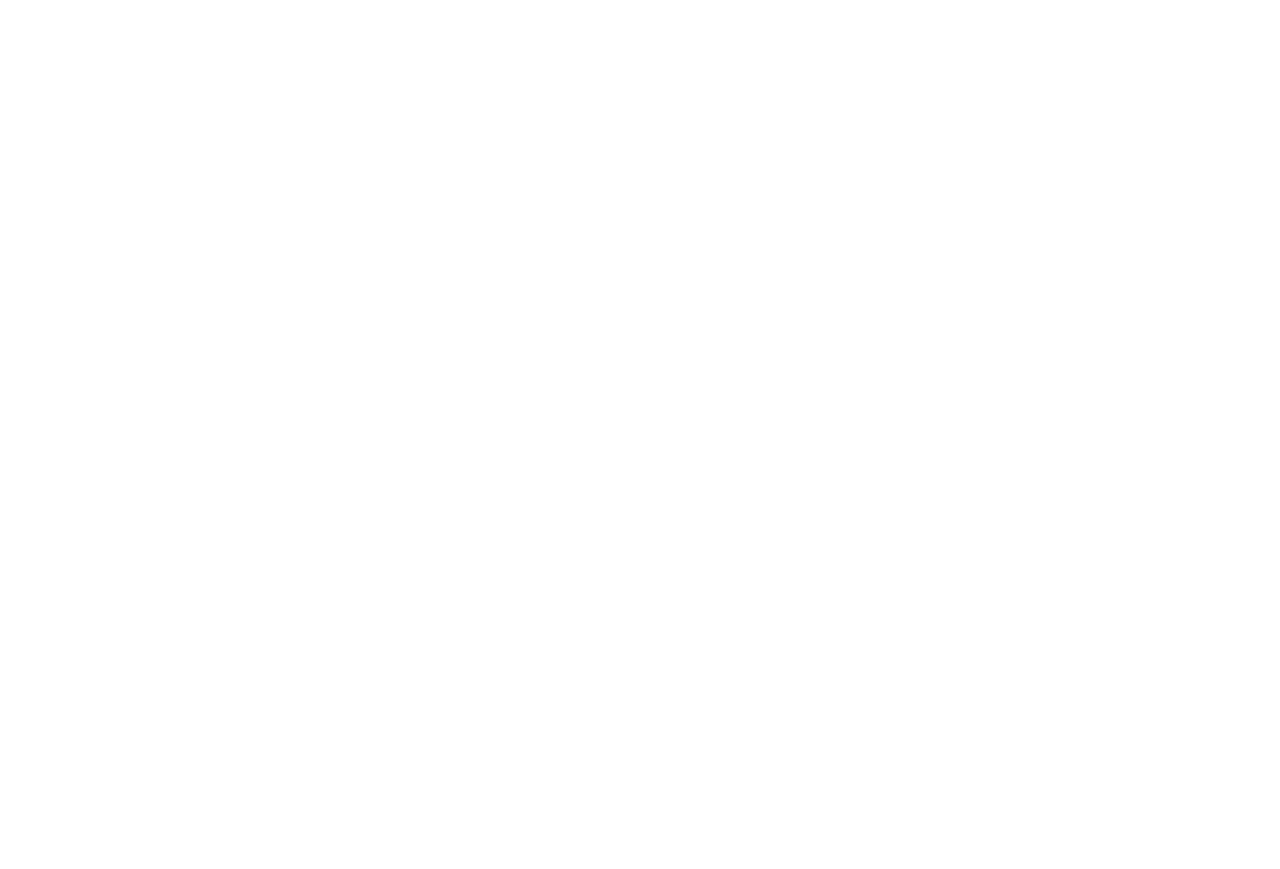
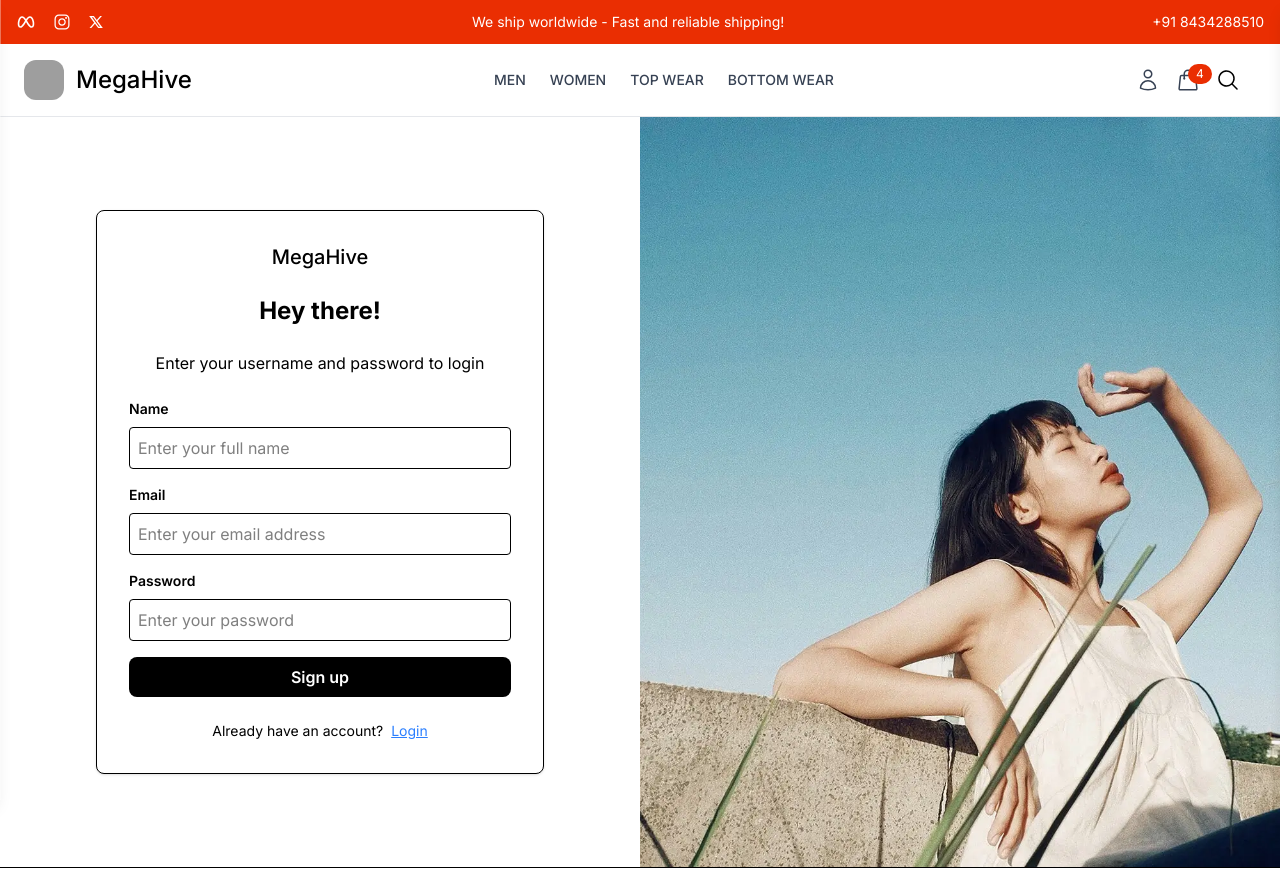
Before and after one commit to vivekkumar012/MegaHive, a React (Vite) app in the folder frontend/: page /register in a window 1280 px wide. Before the commit this address had no page. Shown: the top 869 px of the page. Before the commit the page ends 800 px from the top, so only its background shows below. Built offline with nearby package versions, Linux system fonts and the light colour scheme; grey boxes are pictures that could not be loaded; a web font is replaced by a local one.

Commit message:
login signup added

```diff
--- a/frontend/src/App.jsx
+++ b/frontend/src/App.jsx
@@ -3,6 +3,9 @@
 import UserLayout from "./components/Layout/UserLayout";
 import Home from "./pages/Home";
 import { Toaster } from "sonner";
+import Login from "./pages/Login";
+import Register from "./pages/Register";
+import Profile from "./pages/Profile";
 
 function App() {
   return (
@@ -11,6 +14,9 @@
       <Routes>
         <Route path="/" element={<UserLayout />}>
           <Route index element={<Home />} />
+          <Route path="/login" element={<Login />} />
+          <Route path="/register" element={<Register />} />
+          <Route path="/profile" element={<Profile />} />
         </Route>
         <Route>{/* Admin Layout */}</Route>
 
--- a/frontend/src/components/Common/Footer.jsx
+++ b/frontend/src/components/Common/Footer.jsx
@@ -86,7 +86,7 @@
         </div>
       </div>
       <div className="container mx-auto mt-12 px-4 lg:px-0 border-t border-gray-200 pt-6">
-        <p className="text-gray-500 text-sm tracking-tighter text-center">c 2025, CompileTab. All Rights Reserver</p>
+        <p className="text-gray-500 text-sm tracking-tighter text-center">© 2025 — CompileTab. All Rights Reserved.</p>
       </div>
     </footer>
   );
--- /dev/null
+++ b/frontend/src/pages/Login.jsx
@@ -0,0 +1,74 @@
+import React, { useState } from "react";
+import { Link } from "react-router-dom";
+import login from "../assets/login.webp";
+
+const Login = () => {
+  const [email, setEmail] = useState("");
+  const [password, setPassword] = useState("");
+
+  const handleSubmit = (e) => {
+    e.preventDefault();
+    alert("Signin successfully");
+    console.log("User Registere:", { name, email, password });
+  };
+
+  return (
+    <div className="flex">
+      <div className="w-full flex md:w-1/2 flex-col justify-center items-center p-8 md:p-12">
+        <form onSubmit={handleSubmit} className="w-full max-w-md bg-white p-8 rounded-lg border shadow-sm">
+          <div className="flex justify-center mb-6">
+            <h2 className="text-xl font-medium">MegaHive</h2>
+          </div>
+          <h2 className="text-2xl font-bold text-center mb-6">Hey there! </h2>
+          <p className="text-center mb-6">
+            Enter your username and password to login
+          </p>
+          <div className="mb-4">
+            <label className="block text-sm font-semibold mb-2">Email</label>
+            <input
+              type="email"
+              value={email}
+              onChange={(e) => setEmail(e.target.value)}
+              className="w-full p-2 border rounded"
+              placeholder="Enter your email address"
+            />
+          </div>
+          <div className="mb-4">
+            <label className="block text-sm font-semibold mb-2">Password</label>
+            <input
+              type="password"
+              value={password}
+              onChange={(e) => setPassword(e.target.value)}
+              className="w-full p-2 border rounded"
+              placeholder="Enter your password"
+            />
+          </div>
+          <button
+            type="submit"
+            className="text-white bg-black w-full p-2 rounded-lg font-semibold hover:bg-gray-800 transition"
+          >
+            Sign in
+          </button>
+          <p className="text-center mt-6 text-sm space-x-2">
+            <span>Don't have an account?</span>
+            <Link to={"/register"} className="text-blue-500 underline">
+              Register
+            </Link>
+          </p>
+        </form>
+      </div>
+
+      <div className="hidden md:block w-1/2 bg-gray-800">
+        <div className="h-full flex flex-col justify-center items-center">
+          <img
+            src={login}
+            alt="Login to account"
+            className="h-[750px] w-full object-cover"
+          />
+        </div>
+      </div>
+    </div>
+  );
+};
+
+export default Login;
--- /dev/null
+++ b/frontend/src/pages/Profile.jsx
@@ -0,0 +1,11 @@
+import React from 'react'
+
+const Profile = () => {
+  return (
+    <div>
+      Profile Page
+    </div>
+  )
+}
+
+export default Profile
--- /dev/null
+++ b/frontend/src/pages/Register.jsx
@@ -0,0 +1,85 @@
+import React, { useState } from "react";
+import { Link } from "react-router-dom";
+import register from "../assets/register.webp";
+
+const Register = () => {
+  const [name, setName] = useState("");
+  const [email, setEmail] = useState("");
+  const [password, setPassword] = useState("");
+
+    const handleSubmit = (e) => {
+        e.preventDefault();
+        alert("Signup successfully");
+        console.log("User Registere:", {name, email, password})
+    }
+
+  return (
+    <div className="flex">
+      <div className="w-full flex md:w-1/2 flex-col justify-center items-center p-8 md:p-12">
+        <form onSubmit={handleSubmit} className="w-full max-w-md bg-white p-8 rounded-lg border shadow-sm">
+          <div className="flex justify-center mb-6">
+            <h2 className="text-xl font-medium">MegaHive</h2>
+          </div>
+          <h2 className="text-2xl font-bold text-center mb-6">Hey there! </h2>
+          <p className="text-center mb-6">
+            Enter your username and password to login
+          </p>
+          <div className="mb-4">
+            <label className="block text-sm font-semibold mb-2">Name</label>
+            <input
+              type="text"
+              value={name}
+              onChange={(e) => setName(e.target.value)}
+              className="w-full p-2 border rounded"
+              placeholder="Enter your full name"
+            />
+          </div>
+          <div className="mb-4">
+            <label className="block text-sm font-semibold mb-2">Email</label>
+            <input
+              type="email"
+              value={email}
+              onChange={(e) => setEmail(e.target.value)}
+              className="w-full p-2 border rounded"
+              placeholder="Enter your email address"
+            />
+          </div>
+          <div className="mb-4">
+            <label className="block text-sm font-semibold mb-2">Password</label>
+            <input
+              type="password"
+              value={password}
+              onChange={(e) => setPassword(e.target.value)}
+              className="w-full p-2 border rounded"
+              placeholder="Enter your password"
+            />
+          </div>
+          <button
+            type="submit"
+            className="text-white bg-black w-full p-2 rounded-lg font-semibold hover:bg-gray-800 transition"
+          >
+            Sign up
+          </button>
+          <p className="text-center mt-6 text-sm space-x-2">
+            <span>Already have an account?</span>
+            <Link to={"/login"} className="text-blue-500 underline">
+              Login
+            </Link>
+          </p>
+        </form>
+      </div>
+
+      <div className="hidden md:block w-1/2 bg-gray-800">
+        <div className="h-full flex flex-col justify-center items-center">
+          <img
+            src={register}
+            alt="Register to account"
+            className="h-[750px] w-full object-cover"
+          />
+        </div>
+      </div>
+    </div>
+  );
+};
+
+export default Register;
```
